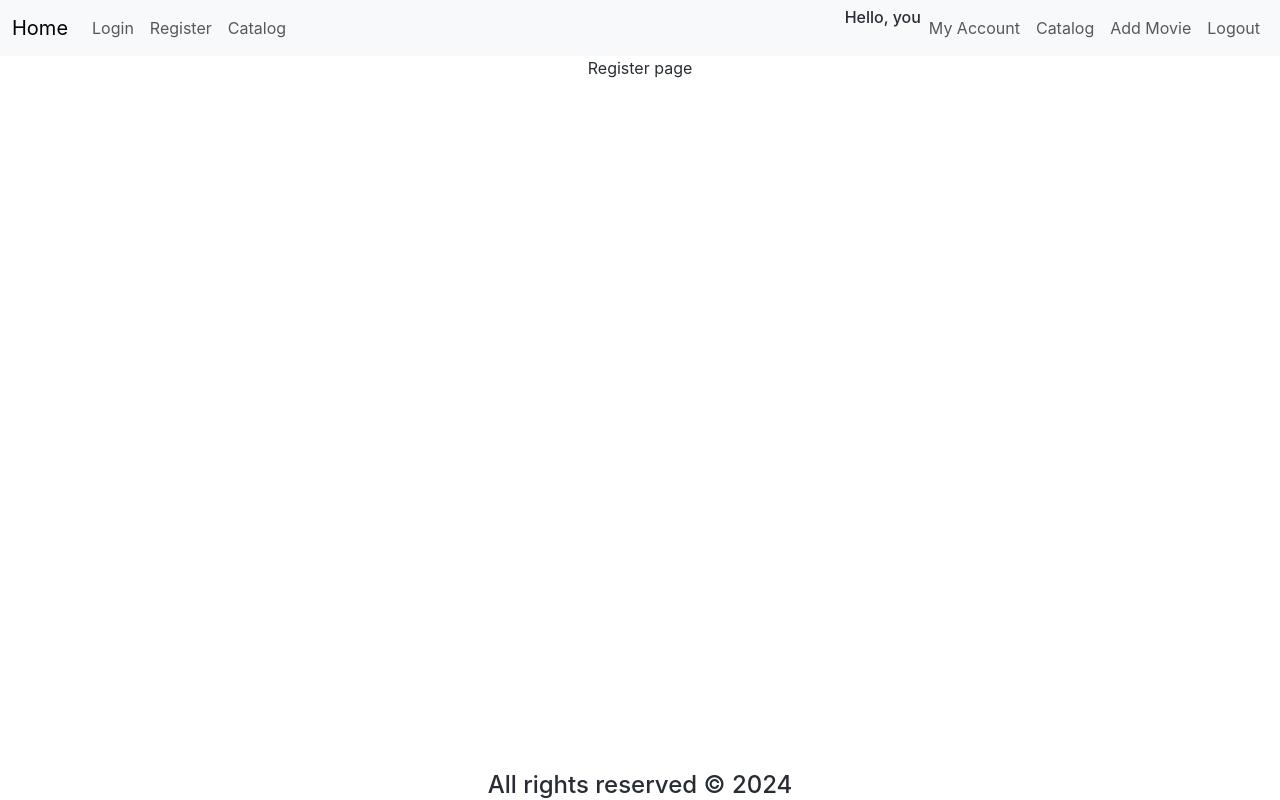
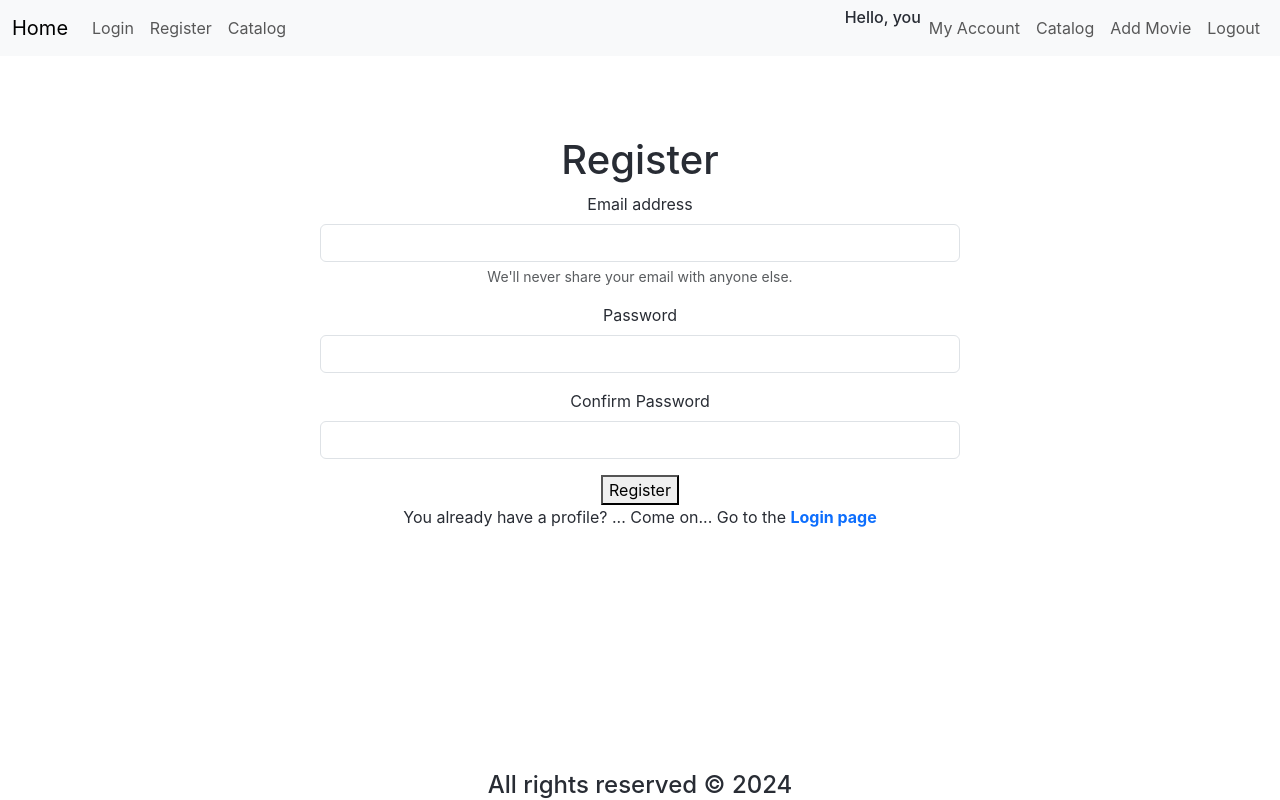
Before and after one commit to EmilPopovski24/MovieRate, a React (Create React App) app in the folder movierate/: page /register in a window 1280 px wide. Built offline with nearby package versions, Linux system fonts and the light colour scheme.

Commit message:
Update Register.js

```diff
--- a/movierate/src/components/Register/Register.js
+++ b/movierate/src/components/Register/Register.js
@@ -1,9 +1,33 @@
-
+import { Link } from "react-router-dom";
 
 export const Register = () => {
     return(
         <>
-        <p>Register page</p>
+        <div>
+            <form style={{width:"50%", margin: "80px auto"}} id="register-form" method="POST">
+                <h1 className="register-header">Register</h1>
+                <div className="mb-3">
+                    <label htmlFor="exampleInputEmail1" className="form-label">Email address</label>
+                    <input name="email"  type="email" className="form-control" id="exampleInputEmail1" aria-describedby="emailHelp" required/>
+                    <div id="emailHelp" className="form-text">We'll never share your email with anyone else.</div>
+                </div>
+                <div className="mb-3">
+                    <label htmlFor="exampleInputPassword1" className="form-label">Password</label>
+                    <input name="password"  type="password" className="form-control" id="exampleInputPassword1" required/>
+                </div>
+                <div className="mb-3">
+                    <label htmlFor="exampleInputPassword1" className="form-label">Confirm Password</label>
+                    <input name="confirm-password" type="password" className="form-control" id="confirm-password" required/>
+                </div>
+                <button type="submit" className="btn-primary">Register</button>
+                <div className="loginoption">
+                    <p className="loginOptionText">
+                        You already have a profile? ... Come on... Go to the<Link to={"/login"} style={{"textDecoration":"none"}}> <b>Login page</b> </Link>
+                    </p>
+                </div>
+            </form>
+        </div>
+
         </>
     )
 }
```
